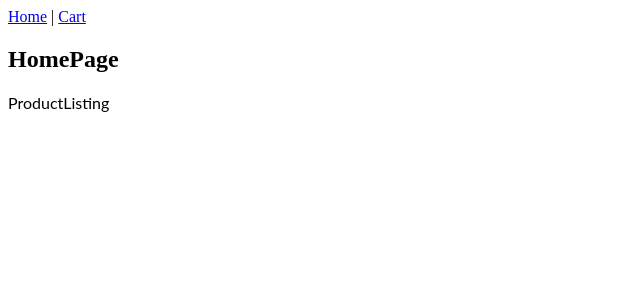
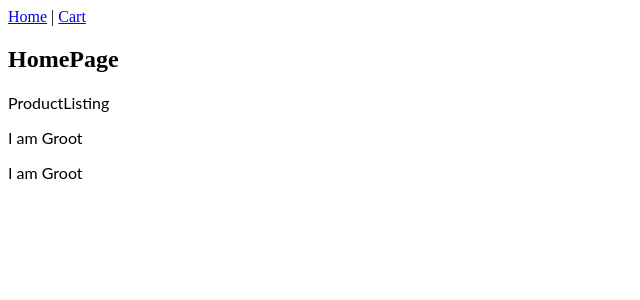
Before and after one commit to mini-militant/online-shopping-cart, a React (Create React App) app: page / in a window 1280 px wide. Shown: the top 300 px of the page, without its empty margins (0-640 px from the left). Built offline with nearby package versions, Linux system fonts and the light colour scheme.

Commit message:
2 files modified

```diff
--- a/features/productListing/index.js
+++ b/features/productListing/index.js
@@ -7,9 +7,9 @@ export default function ProductListing(props){
     <p>ProductListing</p>
     {console.log(props.products[0].name)}
     {
-      props.products.map(product=>{
+      props.products.map(product=>(
         <ProductListItem  product={product}/>
-      })
+      ))
     }
     </div>
   )
--- a/features/productListing/productListItem.js
+++ b/features/productListing/productListItem.js
@@ -3,8 +3,7 @@ import React from 'react'
 function ProductListItem(props){
   return(
     <div>
-    <p>ProductList Item has spoken.</p>
-    {console.log("hi from product list item")}
+
       <p>{props.product.name}</p>
     </div>
   )
```
